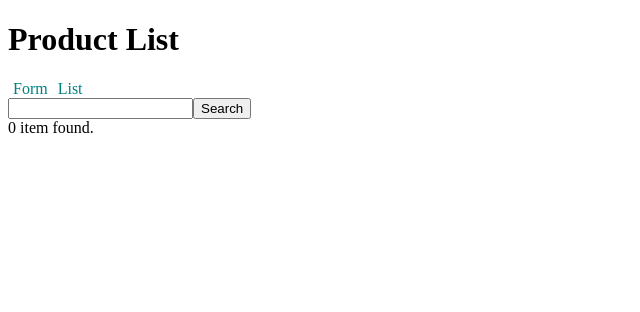
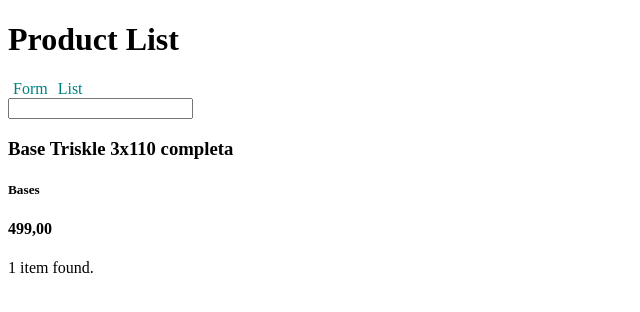
Before and after one commit to mabner/ffav-exercicio-03, a Vue app: page /products in a window 1280 px wide. Shown: the top 312 px of the page, without its empty margins (0-640 px from the left). Built offline with nearby package versions, Linux system fonts and the light colour scheme.

Commit message:
Removes de searchbar component, too much trouble

```diff
--- a/src/components/ProductsList.vue
+++ b/src/components/ProductsList.vue
@@ -1,7 +1,7 @@
 <template>
   <div>
     <div>
-      <SearchBar :onSearch="handleSearchProducts" />
+      <input v-model="searchProducts" type="text"/>
     </div>
     <div>
       <div>
@@ -18,23 +18,18 @@
 
 <script>
 import ProductItem from "./ProductItem";
-import SearchBar from "./SearchBar";
 
 export default {
   data() {
     return {
+      searchProducts: "",
       listedProducts: [],
-      searchProducts: "",
       products: this.$store.getters.getProducts,
     };
   },
   name: "ProductsList",
-  // props: {
-  //   products: Array,
-  // },
   components: {
     ProductItem,
-    SearchBar,
   },
   computed: {
     totalProducts() {
@@ -60,19 +55,9 @@ export default {
   },
   methods: {
     handleOnAddProduct(product) {
-      // console.log(product);
       this.products = this.products.concat(product);
     },
-    // handleSearchProducts(productName) {
-    //   const results = this.products.filter((prod) =>
-    //     prod.productName.startsWith(productName)
-    //   );
-    //   if (results.length > 0) {
-    //     this.listedProducts = results;
-    //   } else {
-    //     this.listedProducts = this.products;
-    //   }
-    // },
+
   },
 };
 </script>
--- a/src/components/SearchBar.vue
+++ /dev/null
@@ -1,35 +0,0 @@
-<template>
-  <form v-on:submit.prevent="handleSearch">
-    <input v-model="search" type="text" v-on:keyup="handleSearch"/>
-    <button type="submit">Search</button>
-  </form>
-</template>
-
-<script>
-export default {
-  name: 'SearchBar',
-  props: {
-    onSearch: Function,
-  },
-  data() {
-    return {
-      search: '',
-    };
-  },
-  methods: {
-    handleSearch() {
-      this.onSearch(this.search);
-    },
-    handleSearchProducts(productName) {
-      const results = this.products.filter((prod) =>
-        prod.productName.startsWith(productName)
-      );
-      if (results.length > 0) {
-        this.listedProducts = results;
-      } else {
-        this.listedProducts = this.products;
-      }
-    },
-  },
-};
-</script>
--- a/src/store.js
+++ b/src/store.js
@@ -6,11 +6,11 @@ Vue.use( Vuex );
 export const store = new Vuex.Store( {
 	state: {
 		products: [
-			// {
-			// 	productName: 'Base Triskle 3x110 completa',
-			// 	productPrice: '499,00',
-			// 	productCategory: 'Bases',
-			// },
+			{
+				productName: 'Base Triskle 3x110 completa',
+				productPrice: '499,00',
+				productCategory: 'Bases',
+			},
 			// {
 			// 	productName: 'Mochila Traxart Wild',
 			// 	productPrice: '250,00',
```
